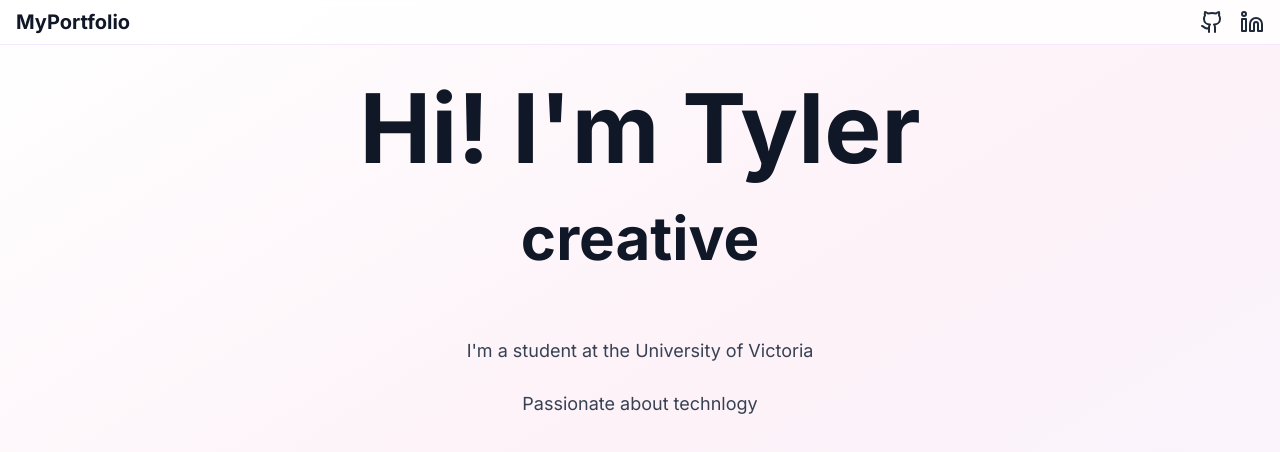
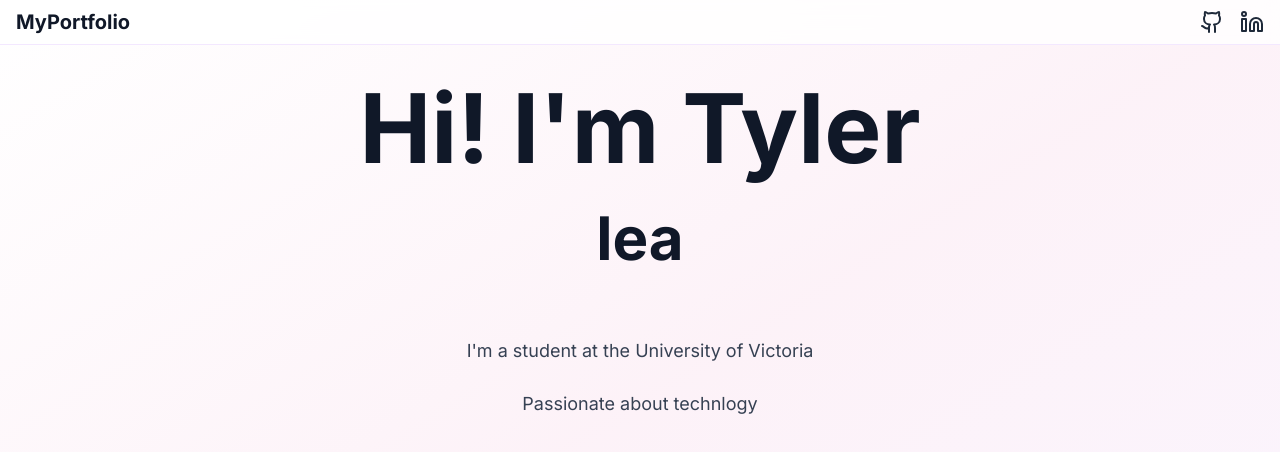
Before and after one commit to TylerLeHere/PersonalWebsite, a Next.js app in the folder mywebsite/: page / in a window 1280 px wide. Shown: the top 452 px of the page. Built offline with nearby package versions, Linux system fonts and the light colour scheme.

Commit message:
Added deleting and word cycle introduction

```diff
--- a/mywebsite/src/components/hero-section.tsx
+++ b/mywebsite/src/components/hero-section.tsx
@@ -5,22 +5,54 @@ export function HeroSec(){
     //Create a state variable for the text
     const [currentText, setCurrentText] = useState("")
     const words = ["creative", "learner", "developer"] // Define our words
-    const targetWord = words[0]
+    const [wordIndex, setWordIndex] = useState(0) // Which word we’re on
+    const [isDeleting, setIsDeleting] = useState(false) // Typing or deleting?
 
-    useEffect(() => {
-        if (currentText === targetWord) return
+    useEffect(() =>{
+        //The word that we are doing animation
+        const targetWord = words[wordIndex]
+        let typingSpeed = 150;
+        if (isDeleting){
+            typingSpeed = 100;
+        }
+        // This checks whether we are typing and have not finished the word yet
+        if(!isDeleting && currentText !== targetWord){
+            const timeout = setTimeout(() => {
+                // Take more than one character from the target word
+                setCurrentText(targetWord.slice(0, currentText.length + 1))
+            },typingSpeed)
+            //Prevent old timers to keep running if state changes quickly.
+            return() => clearTimeout(timeout)
+        }
 
-        const timeout = setTimeout(() => {
-        setCurrentText(targetWord.slice(0, currentText.length + 1))
-        }, 150)
+        // If we just finished typing the whole word
+        if (!isDeleting && currentText === targetWord){
+            const timeout = setTimeout(() => {
+                // switch to deleting mode
+                setIsDeleting(true)
+            }, 1000)
+            return () => clearTimeout(timeout)
+        }
+        // If we are deleting and there still characters left
+        if(isDeleting && currentText !== ""){
+            const timeout = setTimeout(() =>{
+                //remove one character
+                setCurrentText(targetWord.slice(0, currentText.length - 1))
+            }, typingSpeed)
+            return () => clearTimeout(timeout)
+        }
 
-        return () => clearTimeout(timeout)
-    }, [currentText, targetWord])
+        // If we have deleted everything, now move to the next word and start typing
+        if(isDeleting && currentText === ""){
+            setIsDeleting(false) //Switch back to typing mode
+            setWordIndex((prev) => (prev + 1) % words.length) // wrap to 0 at the end
+        }
+    }, [currentText, isDeleting, wordIndex, words ])
 
     return(
         <section className="pt-20 text-center">
             <div className="max-w-4xl mx-auto text-center">
-                <h1 className="text-6xl lg:text-8xl font-bold text-gray-900 mb-8">
+                <h1 className="text-5xl lg:text-8xl font-bold text-gray-900 mb-8">
                     Hi! I'm Tyler
                 </h1>
                 <div className="text-4xl lg:text-6xl font-bold text-gray-900 mb-12 h-20">
```
